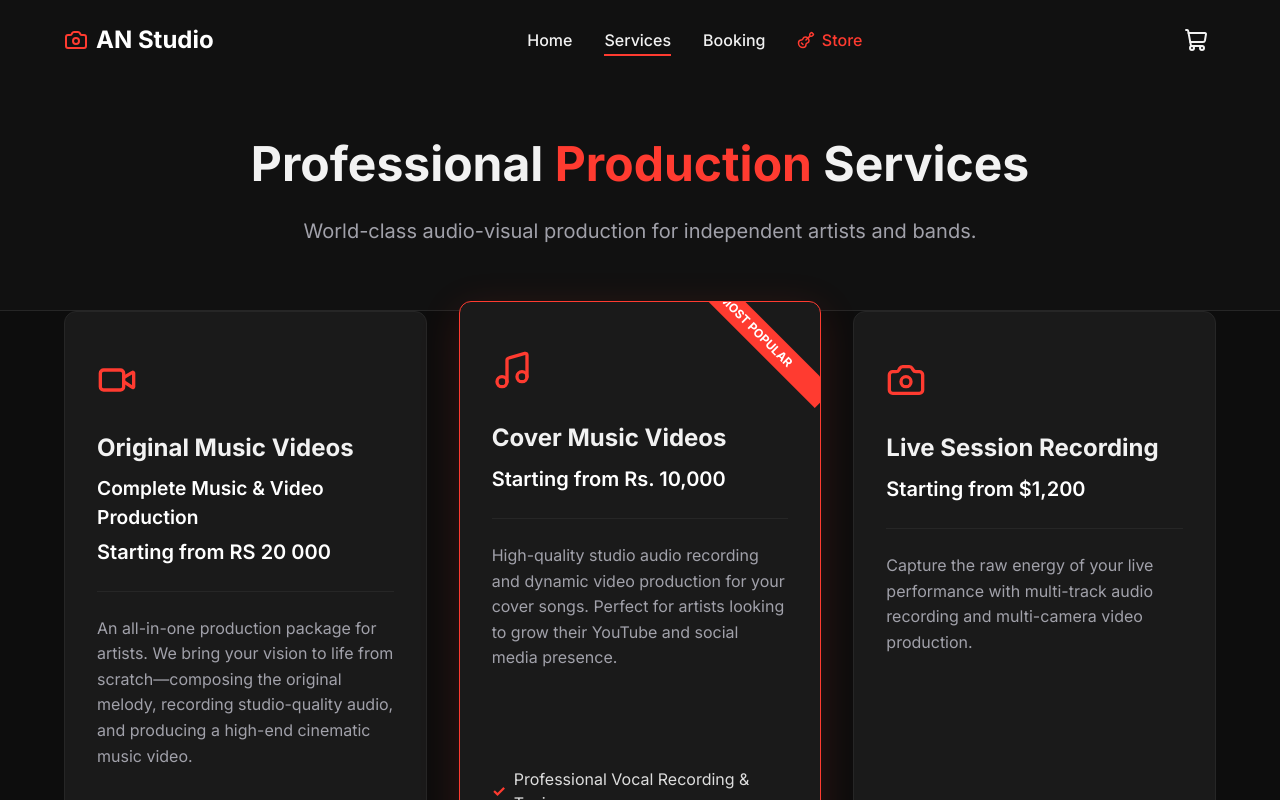
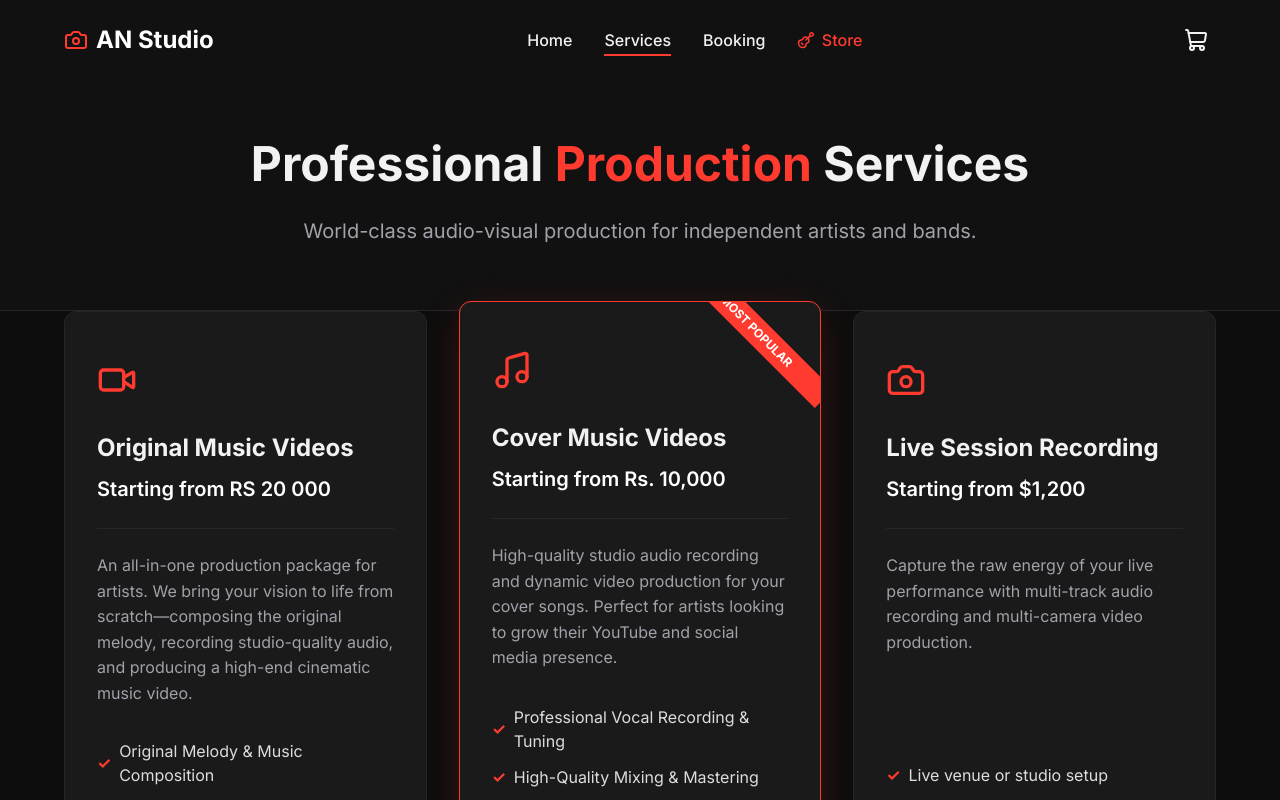
Before and after one commit to ravndusenanayake/Studio-website, a React (Vite) app: page /services in a window 1280 px wide. Shown: the top 800 px of the page. Built offline with nearby package versions, Linux system fonts and the light colour scheme.

Commit message:
Remove subtitle from Original Music Videos

```diff
--- a/src/pages/Services.jsx
+++ b/src/pages/Services.jsx
@@ -20,7 +20,6 @@ const Services = () => {
             </div>
             <h2>Original Music Videos</h2>
             <div className="price-tag" style={{ display: 'flex', flexDirection: 'column', gap: '5px' }}>
-              <span style={{ fontSize: '1.2rem', color: 'var(--text-primary)' }}>Complete Music & Video Production</span>
               <span>Starting from RS 20 000</span>
             </div>
             <p className="package-desc">
```
